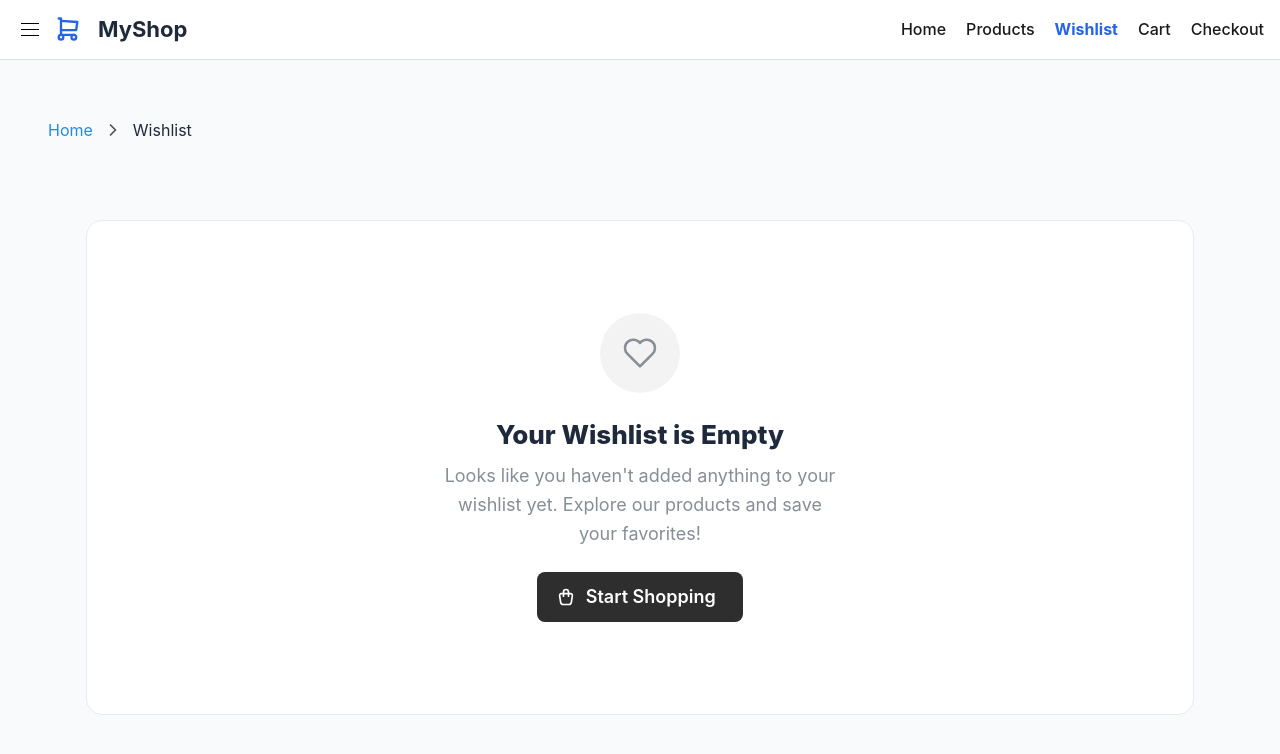
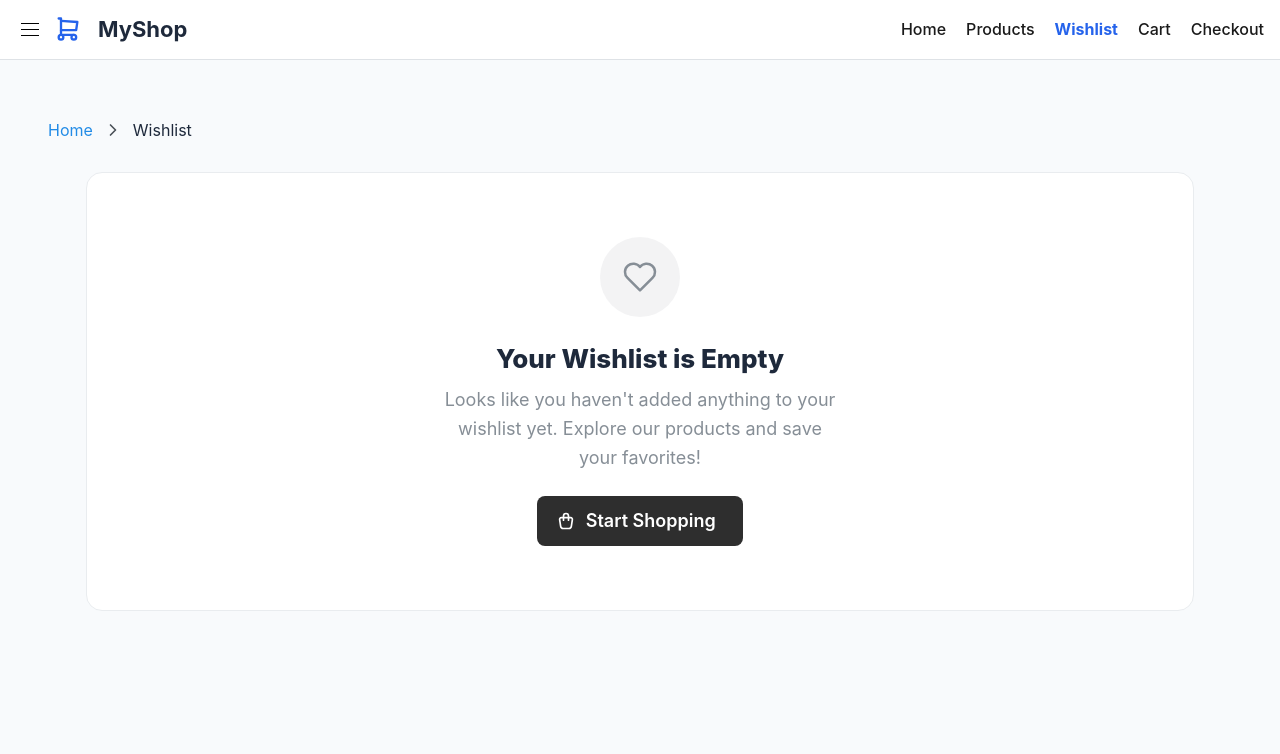
Before and after one commit to calsoftanjalit/react-playground, a React (Vite) app: page /wishlist in a window 1280 px wide. Shown: the top 754 px of the page. Built offline with nearby package versions, Linux system fonts and the light colour scheme.

Commit message:
fix: adjust event handling in WishlistButton and update import paths in Product components

```diff
--- a/src/components/common/WishlistButton.tsx
+++ b/src/components/common/WishlistButton.tsx
@@ -15,7 +15,6 @@ export const WishlistButton: FC<WishlistButtonProps> = ({
   const isWishlisted = isInWishlist(product.id);
 
   const toggleWishlist = (event: React.MouseEvent) => {
-    event.preventDefault();
     event.stopPropagation();
     if (isWishlisted) {
       removeFromWishlist(product.id);
@@ -28,7 +27,6 @@ export const WishlistButton: FC<WishlistButtonProps> = ({
     <ActionIcon
       variant="default"
       style={style}
-      onMouseDown={(event) => event.preventDefault()}
       onClick={toggleWishlist}
       {...props}
     >
--- a/src/components/home/ProductDetails.tsx
+++ b/src/components/home/ProductDetails.tsx
@@ -11,7 +11,7 @@ import QuantitySelector from '@/components/home/QuantitySelector';
 import ProductInfoPanel from '../miscellaneous/ProductInfoPanel';
 import { calculateDiscountedPrice } from '@/utils';
 import { useMemo } from 'react';
-import { WishlistButton } from '../common/WishlistButton';
+import { WishlistButton } from '@/components/common/WishlistButton';
 import styles from '@/styles/Product.module.scss';
 
 const ProductDetails = () => {
--- a/src/pages/WishlistPage.tsx
+++ b/src/pages/WishlistPage.tsx
@@ -23,9 +23,9 @@ const WishlistPage = () => {
 
   if (wishlist.length === 0) {
     return (
-      <Container size="lg" py={80}>
+      <Container size="lg" py="xl">
         <Paper p="xl" radius="lg" withBorder className={styles.emptyStatePaper}>
-          <Center className={styles.emptyStateCenter} py={60}>
+          <Center className={styles.emptyStateCenter} py="xl">
             <ThemeIcon size={80} radius="50%" variant="light" color="gray">
               <IconHeart size={40} stroke={1.5} />
             </ThemeIcon>
@@ -56,8 +56,8 @@ const WishlistPage = () => {
   }
 
   return (
-    <Box pb={80}>
-      <Box bg="gray.0" py={60} mb={40}>
+    <Box pb="xl">
+      <Box bg="gray.0" py="xl" mb="xl">
         <Container size="lg">
           <Group justify="space-between" align="flex-end">
             <Stack gap="xs" align="flex-start">
--- a/src/styles/Product.module.scss
+++ b/src/styles/Product.module.scss
@@ -7,7 +7,7 @@
   height: auto;
   object-fit: contain;
   display: block;
-  border-radius: 8px;
+  border-radius: 0.5rem;
 }
 
 .productDescription {
```
Also changed, not shown: src/components/home/Product.tsx (+6 -6 lines).
